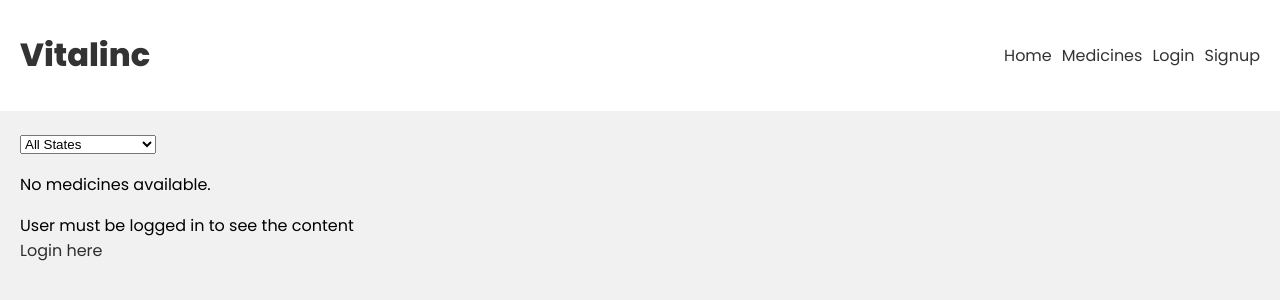
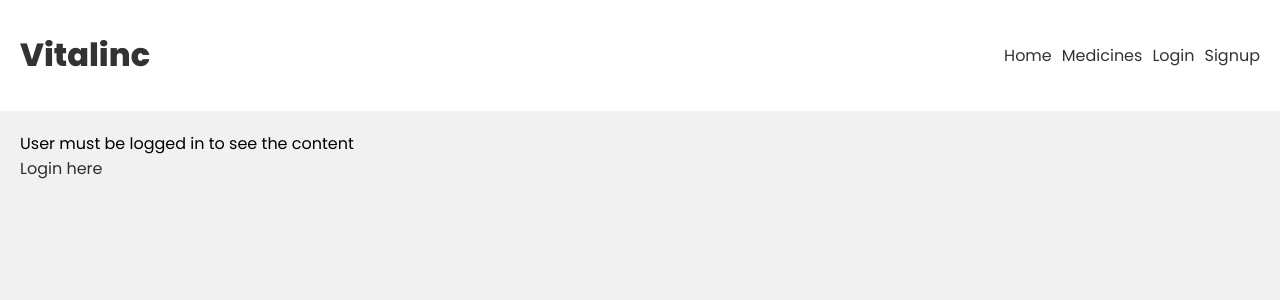
Before and after one commit to mmmjazir/vitalincold, a React (Create React App) app: page /medicines in a window 1280 px wide. Shown: the top 300 px of the page. Built offline with nearby package versions, Linux system fonts and the light colour scheme.

Commit message:
Update Medicines.jsx

```diff
--- a/src/pages/medicines/Medicines.jsx
+++ b/src/pages/medicines/Medicines.jsx
@@ -104,6 +104,7 @@ const Medicines = () => {
       </div>
        }
       {/* State selection dropdown */}
+     {user &&
       <div>
         <select value={selectedState} onChange={(e) => setSelectedState(e.target.value)}>
           <option value="">All States</option>
@@ -135,6 +136,7 @@ const Medicines = () => {
           <option value="tripura">Tripura</option>
         </select>
       </div>
+     }
 
       {/* Medicines list */}
       <div className="card-container">
@@ -182,7 +184,7 @@ const Medicines = () => {
             ))
           ) : (
             // No medicines available
-            <p>No medicines available.</p>
+           user && <p>No medicines available.</p>
           )
         )}
       </div>
```
